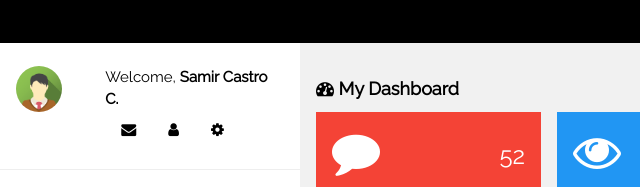
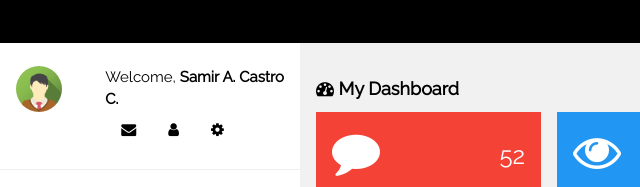
Before and after one commit to samircastro27/example, a website: page index.html in a window 1280 px wide. Shown: the top 187 px of the page, 0-640 px from the left. Drawn offline with nearby package versions, Linux system fonts and the light colour scheme.

Commit message:
Update index.html

```diff
--- a/index.html
+++ b/index.html
@@ -26,7 +26,7 @@ html,body,h1,h2,h3,h4,h5 {font-family: "Raleway", sans-serif}
       <img src="assets/avatar2.png" class="w3-circle w3-margin-right" style="width:46px">
     </div>
     <div class="w3-col s8 w3-bar">
-      <span>Welcome, <strong>Samir Castro C.</strong></span><br>
+      <span>Welcome, <strong>Samir A. Castro C.</strong></span><br>
       <a href="#" class="w3-bar-item w3-button"><i class="fa fa-envelope"></i></a>
       <a href="#" class="w3-bar-item w3-button"><i class="fa fa-user"></i></a>
       <a href="#" class="w3-bar-item w3-button"><i class="fa fa-cog"></i></a>
```
